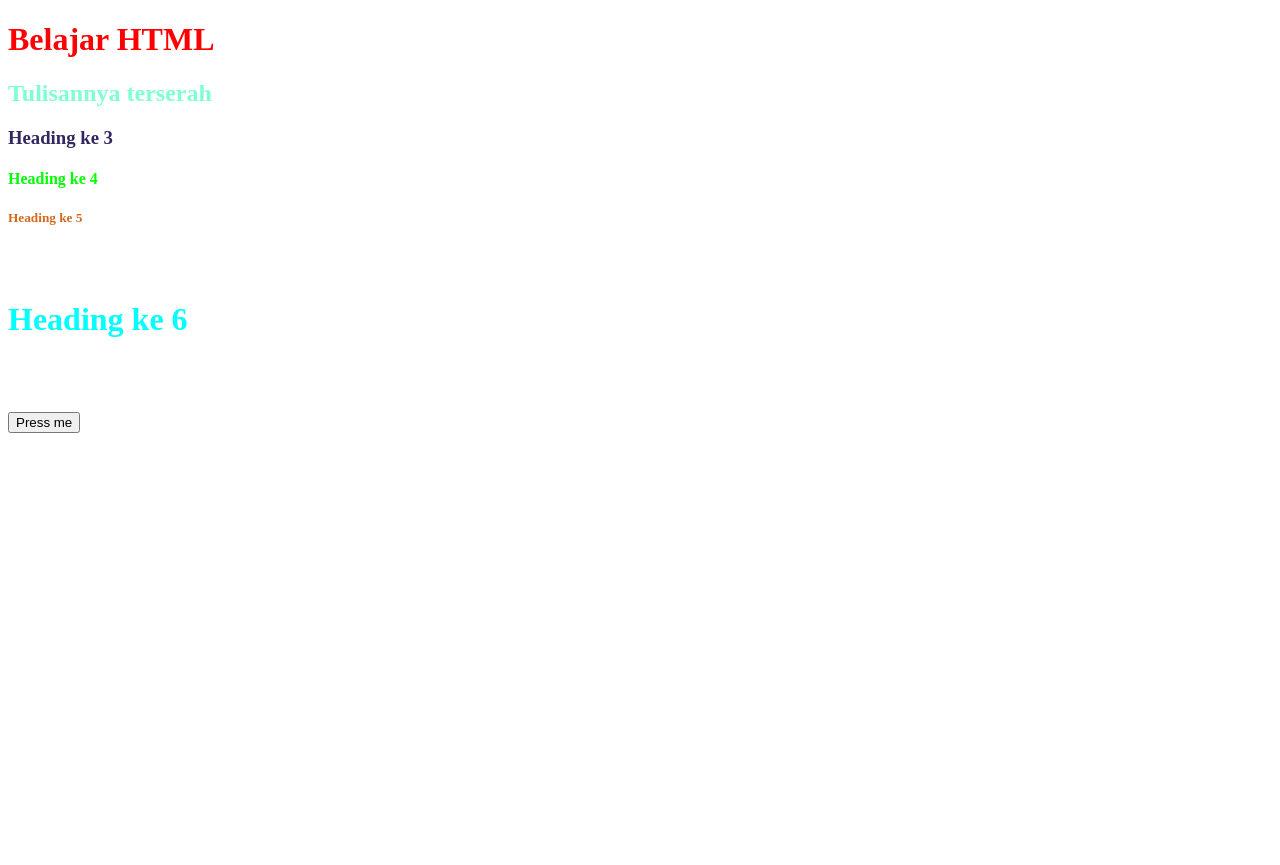
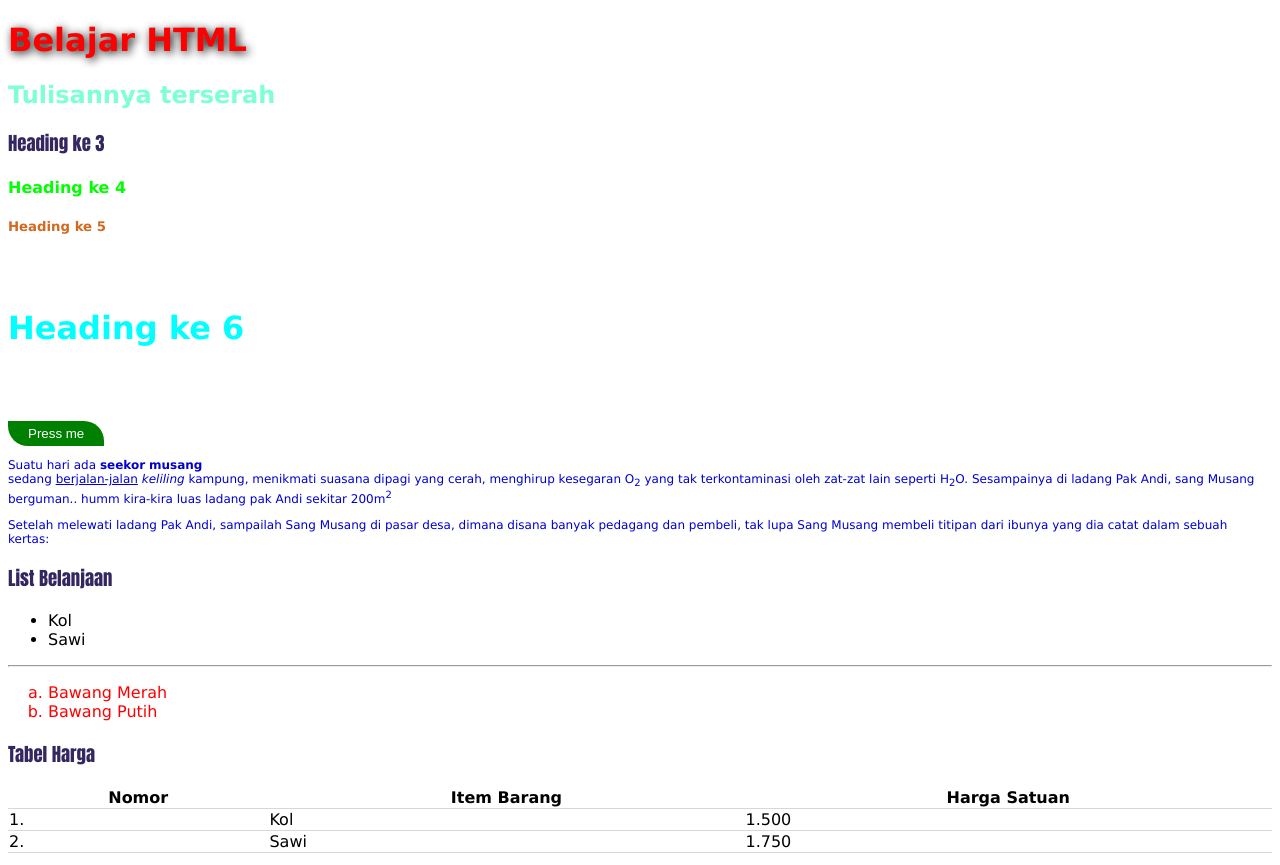
Before and after one commit to bcmediac15/latihanhtml01, a plain HTML site: page index.html in a window 1280 px wide. Before the commit the page ends 800 px from the top, so only its background shows below. Drawn offline with Linux system fonts and the light colour scheme.

Commit message:
Perubahan terakhir

```diff
--- a/index.html
+++ b/index.html
@@ -9,12 +9,27 @@
   <style>
     h1{
       color:red;
+      text-shadow: 2px 2px 10px black;
     }
     h2{color:aquamarine;}
-    h3{color:#342760; }
+    h3{color:#342760; font-family: Impact, Haettenschweiler, 'Arial Narrow Bold', sans-serif; }
     h4{color:#00ff00;}
     h5{color:chocolate;}
     h6{color:aqua;font-size:32px;}
+    p{font-size:12px;color:#0000CF;}
+    table{
+      width: 100%;
+    }
+    table, th, td{
+      border-bottom: 1px solid rgb(218, 214, 214);
+      border-collapse: collapse;
+    }
+    th{
+      text-align: center;
+    }
+    tr:hover{
+      background-color: rgb(237, 235, 235);
+    }
   </style>
 
 </head>
@@ -26,8 +41,46 @@
   <h4>Heading ke 4</h4>
   <h5>Heading ke 5</h5>
   <h6>Heading ke 6</h6>
+  <button onclick="console.log('hello');">Press me</button>
 
-  <button onclick="console.log('hello');">Press me</button>
+  <p>Suatu hari ada <strong>seekor</strong> <b>musang</b> <br> sedang <u>berjalan-jalan</u> <i>keliling</i> kampung, menikmati suasana dipagi yang cerah, menghirup kesegaran O<sub>2</sub> yang tak terkontaminasi oleh zat-zat lain seperti H<sub>2</sub>O. Sesampainya di ladang Pak Andi, sang Musang berguman.. humm kira-kira luas ladang pak Andi sekitar 200m<sup>2</sup></p>
+  <p>
+    Setelah melewati ladang Pak Andi, sampailah Sang Musang di pasar desa, dimana disana banyak pedagang dan pembeli, tak lupa Sang Musang membeli titipan dari ibunya yang dia catat dalam sebuah kertas:
+    <h3>List Belanjaan</h3>
+    <ul>
+      <li>Kol</li>
+      <li>Sawi</li>
+    </ul>
+    <hr>
+    <ol style="color: red;list-style:lower-alpha;">
+      <li>Bawang Merah</li>
+      <li>Bawang Putih</li>
+    </ol>
+  </p>
+  <p>
+    <h3>Tabel Harga</h3>
+    <table>
+      <thead>
+        <tr>
+          <th>Nomor</th>
+          <th>Item Barang</th>
+          <th>Harga Satuan</th>
+        </tr>
+      </thead>
+      <tbody>
+        <tr>
+          <td>1.</td>
+          <td>Kol</td>
+          <td>1.500</td>
+        </tr>
+        <tr>
+          <td>2.</td>
+          <td>Sawi</td>
+          <td>1.750</td>
+        </tr>
+      </tbody>
+    </table>
+  </p>
 
 
 </body>
--- a/style.css
+++ b/style.css
@@ -1 +1,11 @@
 /* Add styles here */
+body{
+    font-family: Verdana, Geneva, Tahoma, sans-serif;
+}
+button{
+    background-color: green;
+    color: white;
+    padding: 5px 20px 5px 20px;
+    border: none;
+    border-radius: 0px 20px;
+}
```
